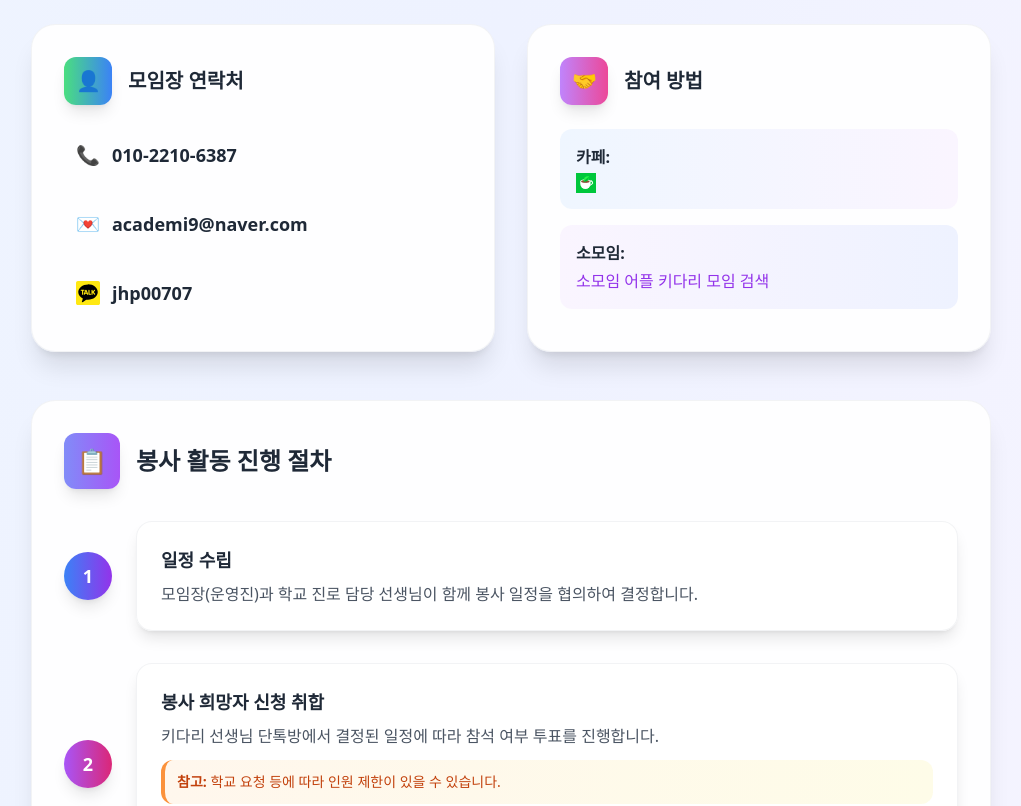
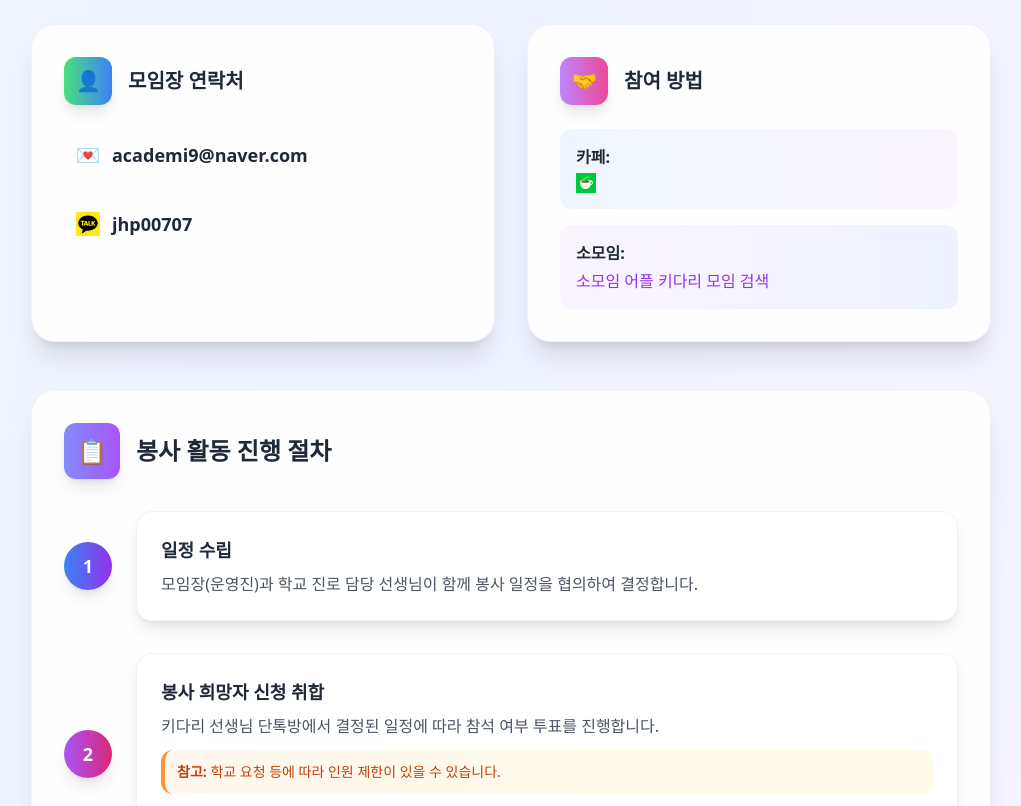
Before and after one commit to dlfdnd96/kidari-teacher, a Next.js app: page / in a window 1280 px wide. Shown: the part 3380-4186 px from the top of the page, without its empty margins (129-1150 px from the left). Built offline with nearby package versions, Linux system fonts and the light colour scheme.

Commit message:
fix(main): 전화번호 제거

```diff
--- a/src/app/page.tsx
+++ b/src/app/page.tsx
@@ -448,17 +448,6 @@ export default function Home() {
 							</h3>
 						</div>
 						<div className="space-y-3 sm:space-y-4">
-							<div className="flex items-center p-2 sm:p-3 bg-white/20 dark:bg-gray-700 rounded-full">
-								<span
-									className="mr-2 sm:mr-3 flex-shrink-0"
-									style={{ fontSize: '1.2rem', color: '#d32f2f' }}
-								>
-									📞
-								</span>
-								<span className="font-bold text-gray-800 dark:text-gray-200 text-base sm:text-lg">
-									010-2210-6387
-								</span>
-							</div>
 							<a
 								href="mailto:academi9@naver.com"
 								className="flex items-center p-2 sm:p-3 bg-white/20 dark:bg-gray-700 rounded-full hover:bg-white/30 transition-colors duration-300 cursor-pointer"
@@ -774,22 +763,6 @@ export default function Home() {
 							<br className="hidden sm:block" />
 							봉사활동에 참여해보세요.
 						</p>
-						<div className="flex flex-col sm:flex-row gap-3 sm:gap-4 justify-center items-center">
-							<a
-								href="tel:010-2210-6387"
-								className="w-full sm:w-auto bg-white/20 hover:bg-white/30 backdrop-blur-sm px-6 py-3 rounded-full font-medium transition-all duration-300 hover:scale-105"
-							>
-								📞 바로 연락하기
-							</a>
-							<a
-								href="https://cafe.naver.com/provolunteer"
-								target="_blank"
-								rel="noopener noreferrer"
-								className="w-full sm:w-auto bg-white/20 hover:bg-white/30 backdrop-blur-sm px-6 py-3 rounded-full font-medium transition-all duration-300 hover:scale-105"
-							>
-								💻 카페 방문하기
-							</a>
-						</div>
 					</div>
 				</div>
 			</section>
```
